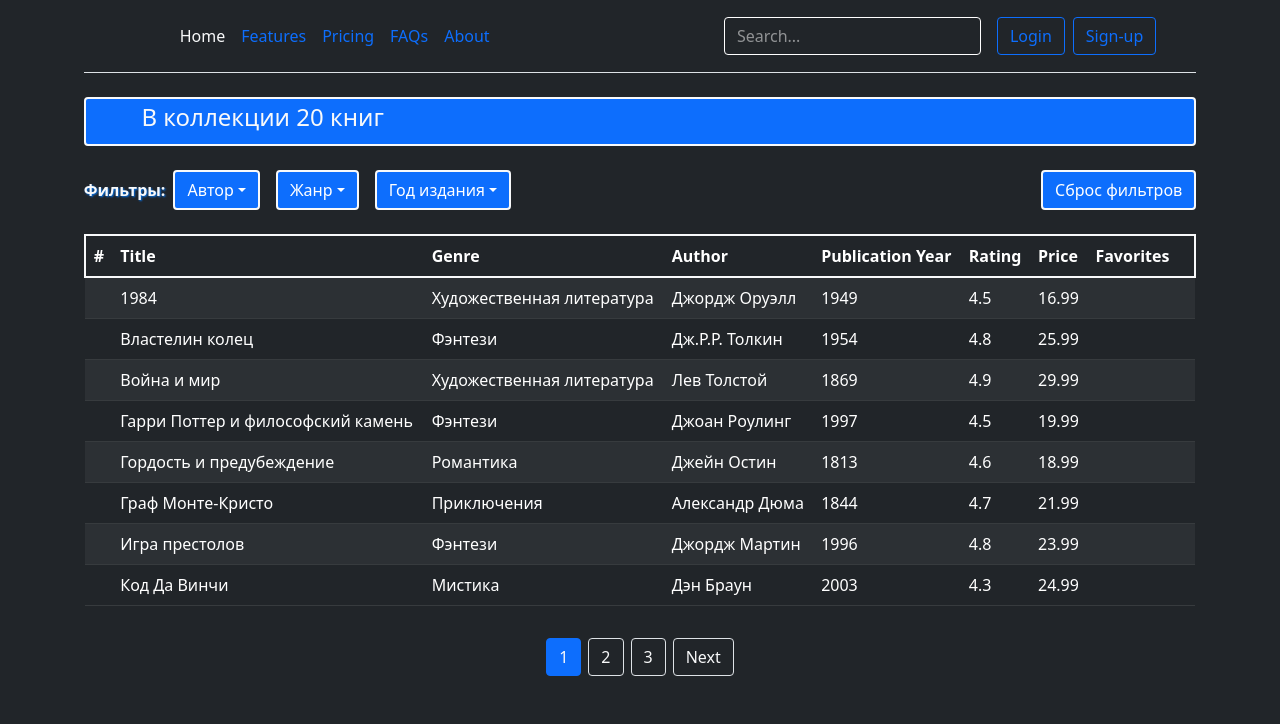
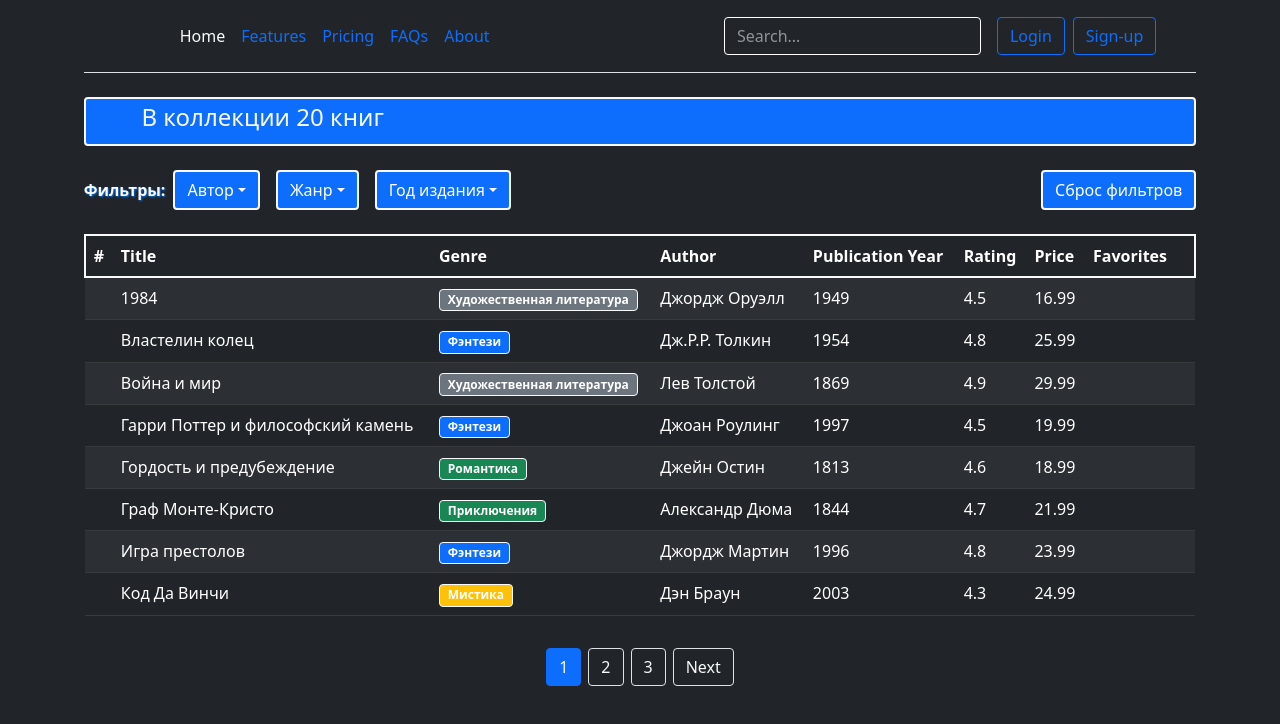
Before and after one commit to js-neo/bookstore, a React (Create React App) app: page / in a window 1280 px wide. Shown: the top 724 px of the page. Built offline with nearby package versions, Linux system fonts and the light colour scheme.

Commit message:
fix: change component table_body

```diff
--- a/src/app/components/tableBody.jsx
+++ b/src/app/components/tableBody.jsx
@@ -2,17 +2,35 @@ import React from "react";
 import PropTypes from "prop-types";
 import { columns } from "../constants/columns";
 import _ from "lodash";
+import Badge from "./badge";
 
 const TableBody = ({ data }) => {
+    Object.values(columns).map((column) =>
+        console.log("column._id:", column._id)
+    );
     return (
         <tbody>
             {data.map((item) => (
                 <tr key={item._id}>
-                    {Object.keys(columns).map((column) => (
-                        <td key={column._id}>
-                            {_.get(item, columns[column].path)}
-                        </td>
-                    ))}
+                    {Object.keys(columns).map((key) => {
+                        if (key === "genres") {
+                            return (
+                                <td key={columns[key]._id}>
+                                    <Badge
+                                        {..._.get(
+                                            item,
+                                            columns[key].path.split(".")[0]
+                                        )}
+                                    />
+                                </td>
+                            );
+                        }
+                        return (
+                            <td key={columns[key]._id}>
+                                {_.get(item, columns[key].path)}
+                            </td>
+                        );
+                    })}
                 </tr>
             ))}
         </tbody>
```
